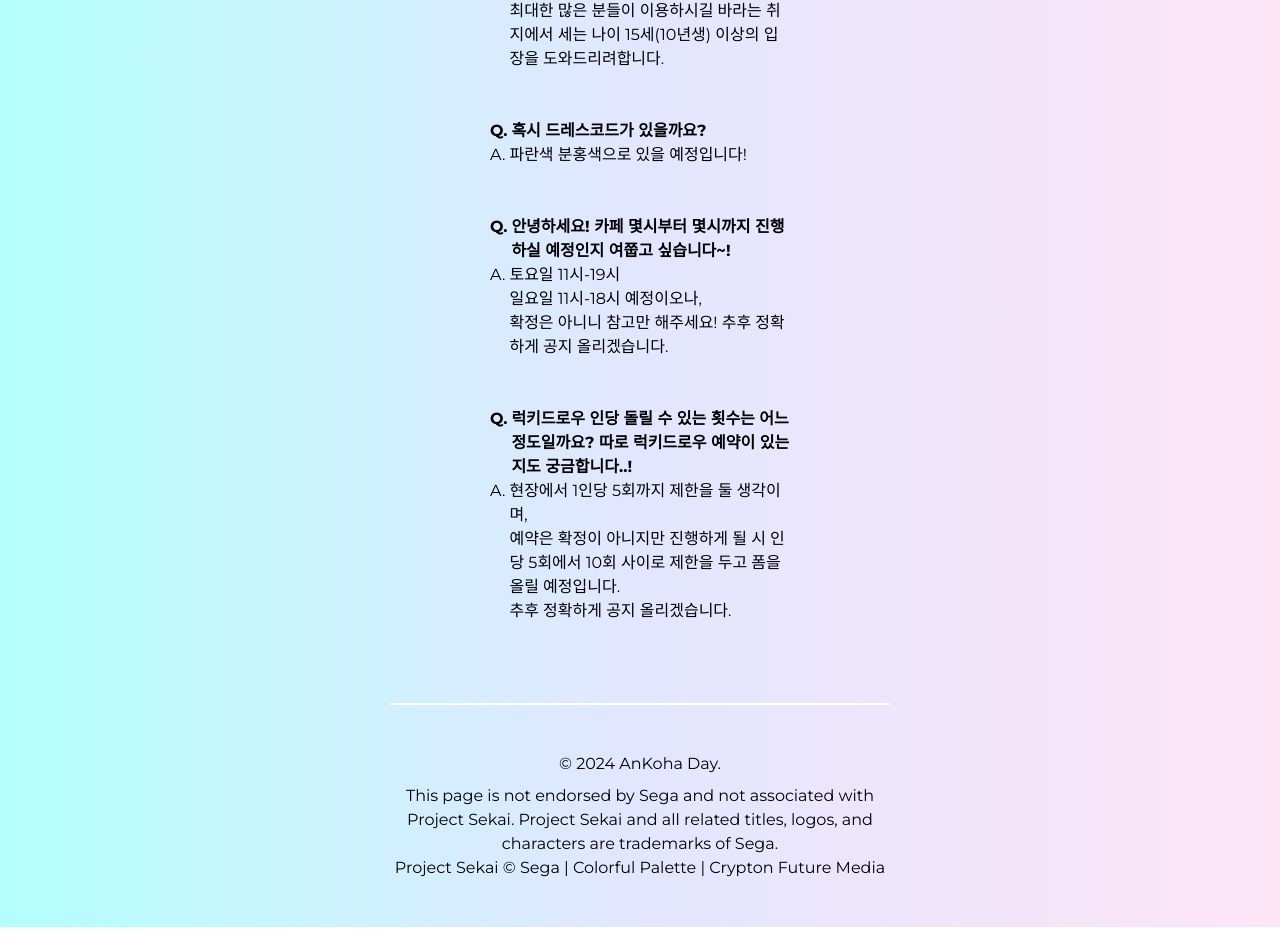
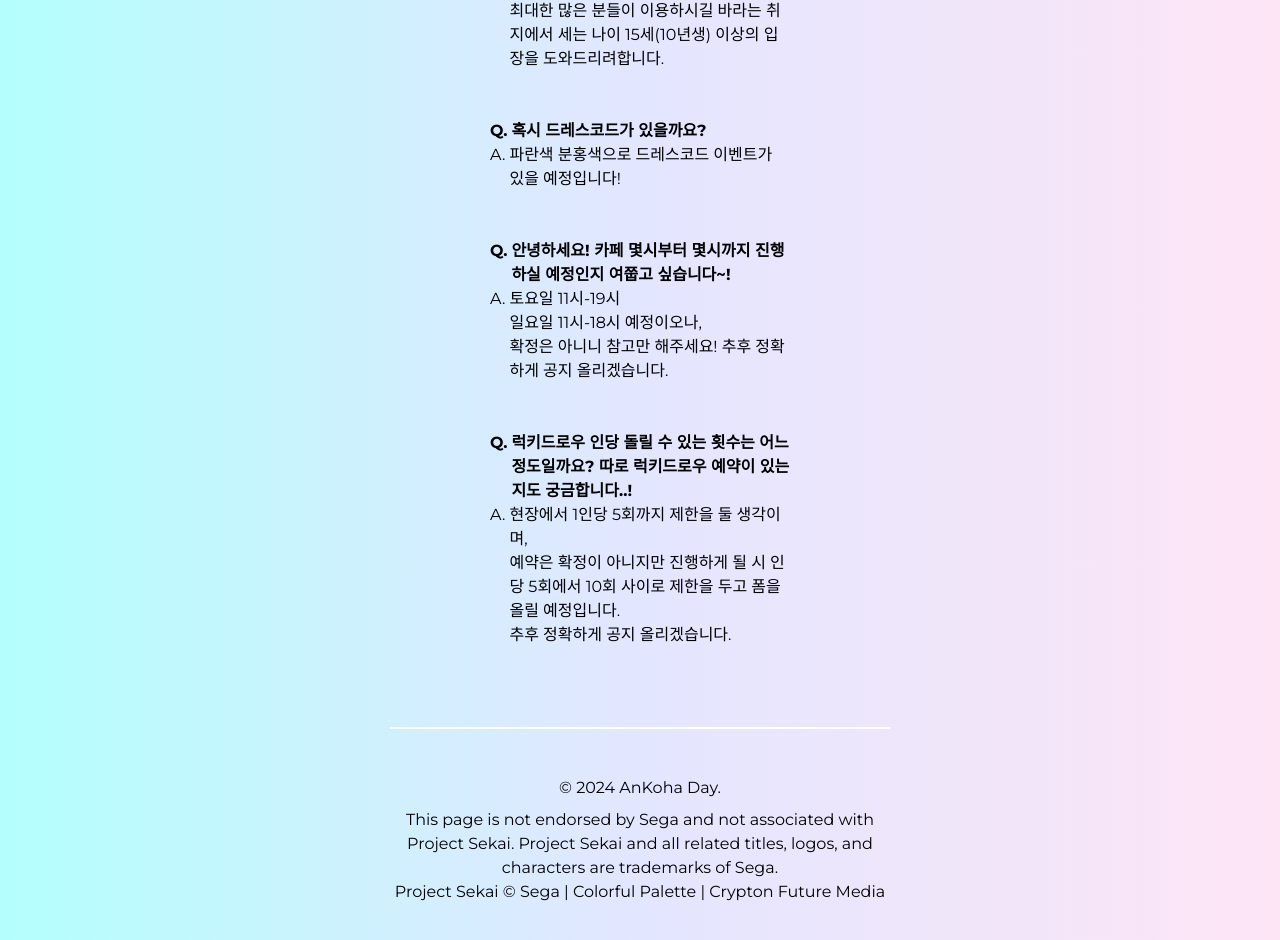
Before and after one commit to 5tarlight/happy-ankoha-day, a Next.js app: page /faq in a window 1280 px wide. Shown: the part 2233-3173 px from the top of the page. Built offline with nearby package versions, Linux system fonts and the light colour scheme; a web font is replaced by a local one.

Commit message:
Update page.tsx

```diff
--- a/app/faq/page.tsx
+++ b/app/faq/page.tsx
@@ -89,7 +89,7 @@
     },
     {
       question: "혹시 드레스코드가 있을까요?",
-      answer: "파란색 분홍색으로 있을 예정입니다!",
+      answer: "파란색 분홍색으로 드레스코드 이벤트가 있을 예정입니다!",
     },
     {
       question: "안녕하세요! 카페 몇시부터 몇시까지 진행하실 예정인지 여쭙고 싶습니다~!",
```
